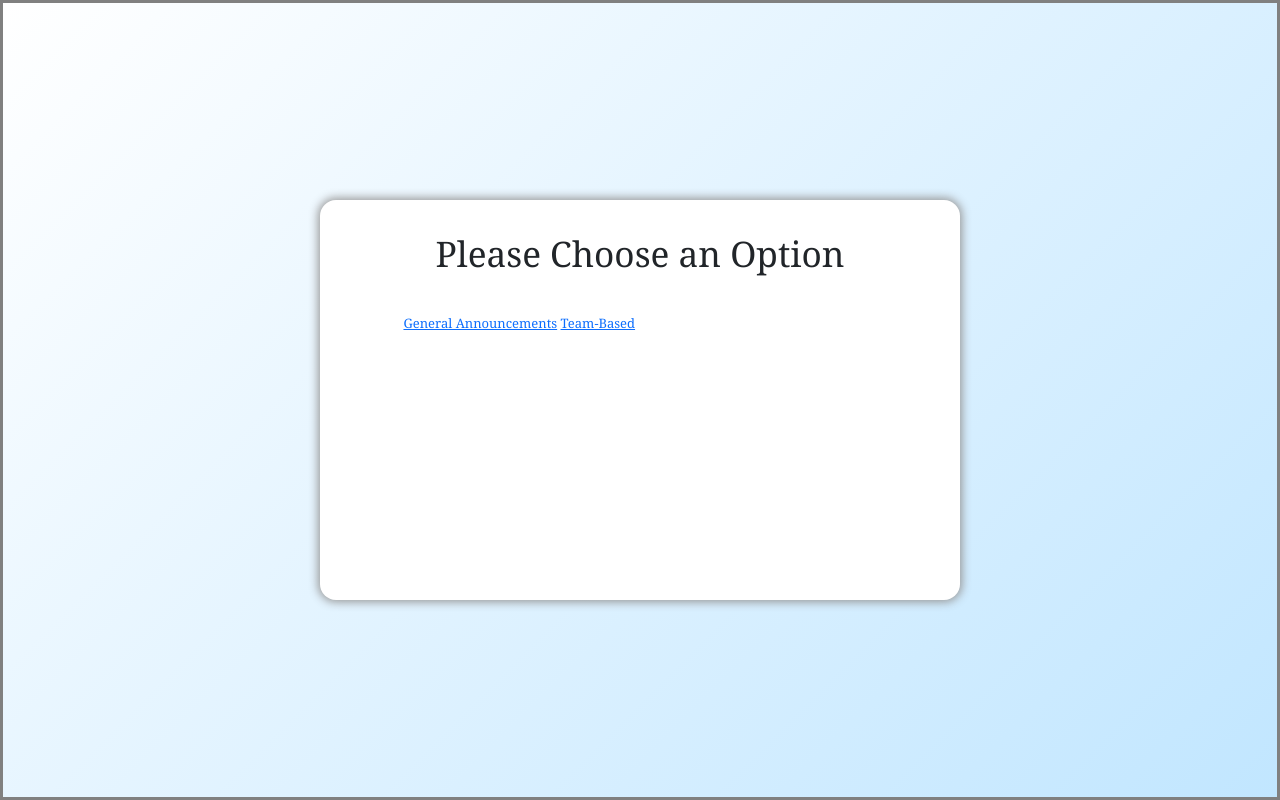
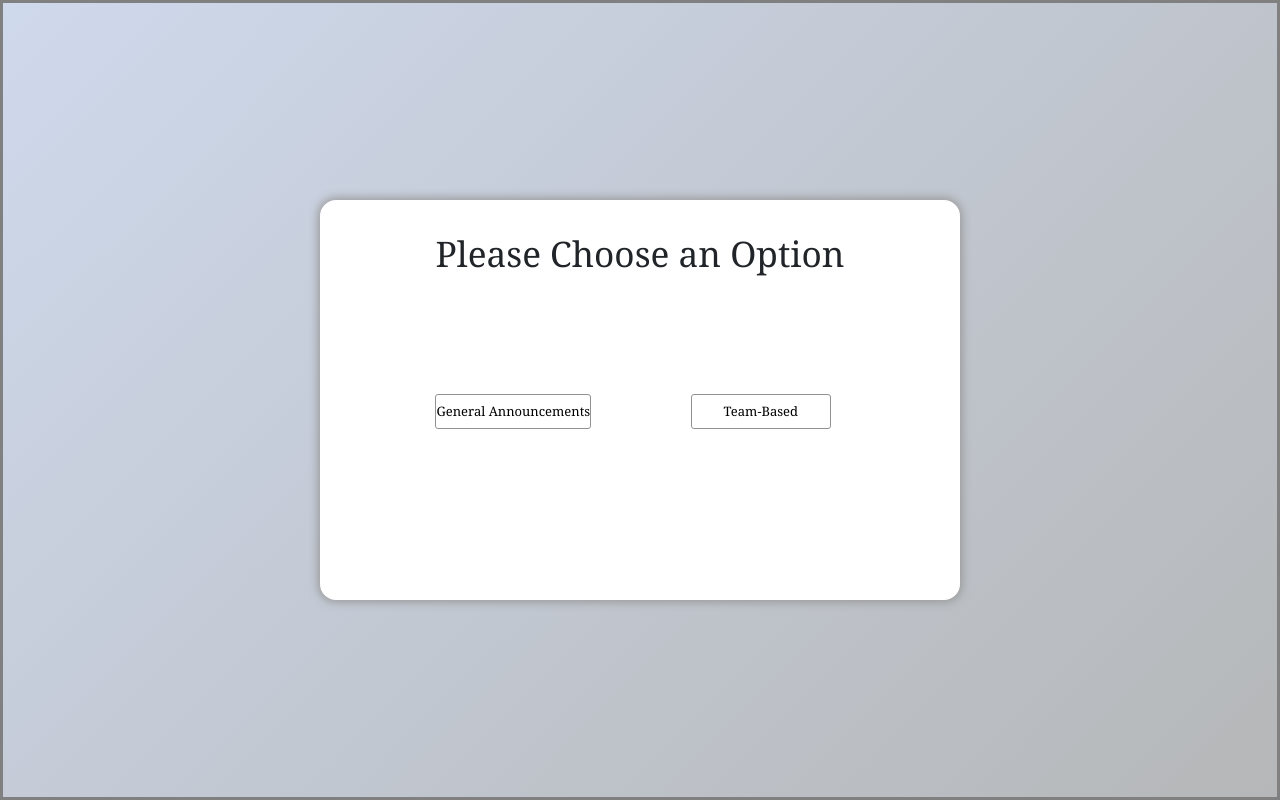
Before and after one commit to bbqw-ng/codefest2023-r, a Python web app: template workspace/templates/option.html in a window 1280 px wide. Run offline with Jinja, Linux system fonts and the light colour scheme; the template is opened without the code that fills it, so the values that code supplies are empty.

Commit message:
couple aesthetic changes and some minor changes to placement

```diff
--- a/workspace/static/general.css
+++ b/workspace/static/general.css
@@ -10,7 +10,7 @@
 .body{
 
     background-color: #c4c4c4;
-    background-image: linear-gradient(315deg, rgb(193, 230, 255), rgb(255, 255, 255));
+    background-image: linear-gradient(315deg, rgb(181, 183, 184), rgb(207, 217, 236));
     justify-content: center;
     display: flex;
     align-items: center;
@@ -60,3 +60,34 @@ select{
 .coolbutton{
     padding: .3rem;
 }
+
+a{
+    color: black;
+    text-decoration: none;
+    background-color: transparent;
+
+}
+
+.button1{
+    margin-top: 5rem;
+    margin-right: 6rem;
+    margin-left: 2rem;
+    padding: .4rem 0 .4rem 0;
+    border: 1px solid rgb(146, 146, 146);
+    border-radius: 3px;
+}
+
+.button2{
+    margin-top: 5rem;
+    padding: .4rem 2rem .4rem 2rem;
+    border: 1px solid rgb(146, 146, 146);
+    border-radius: 3px;
+}
+
+.button1:hover{
+    background-color: rgba(90, 219, 90, 0.767);
+}
+
+.button2:hover{
+    background-color: rgba(90, 219, 90, 0.767);
+}
--- a/workspace/templates/option.html
+++ b/workspace/templates/option.html
@@ -2,6 +2,6 @@
 
 {%block content%}
 <h4>Please Choose an Option</h4>
-<a href="/gen">General Announcements</a>
-<a href="/team">Team-Based</a>
+<button class = "button1"><a class = "link1" href="/gen">General Announcements</a></button>
+<button class = "button2"><a class = "link2" href="/team">Team-Based</a></button>
 {%endblock%}
```
